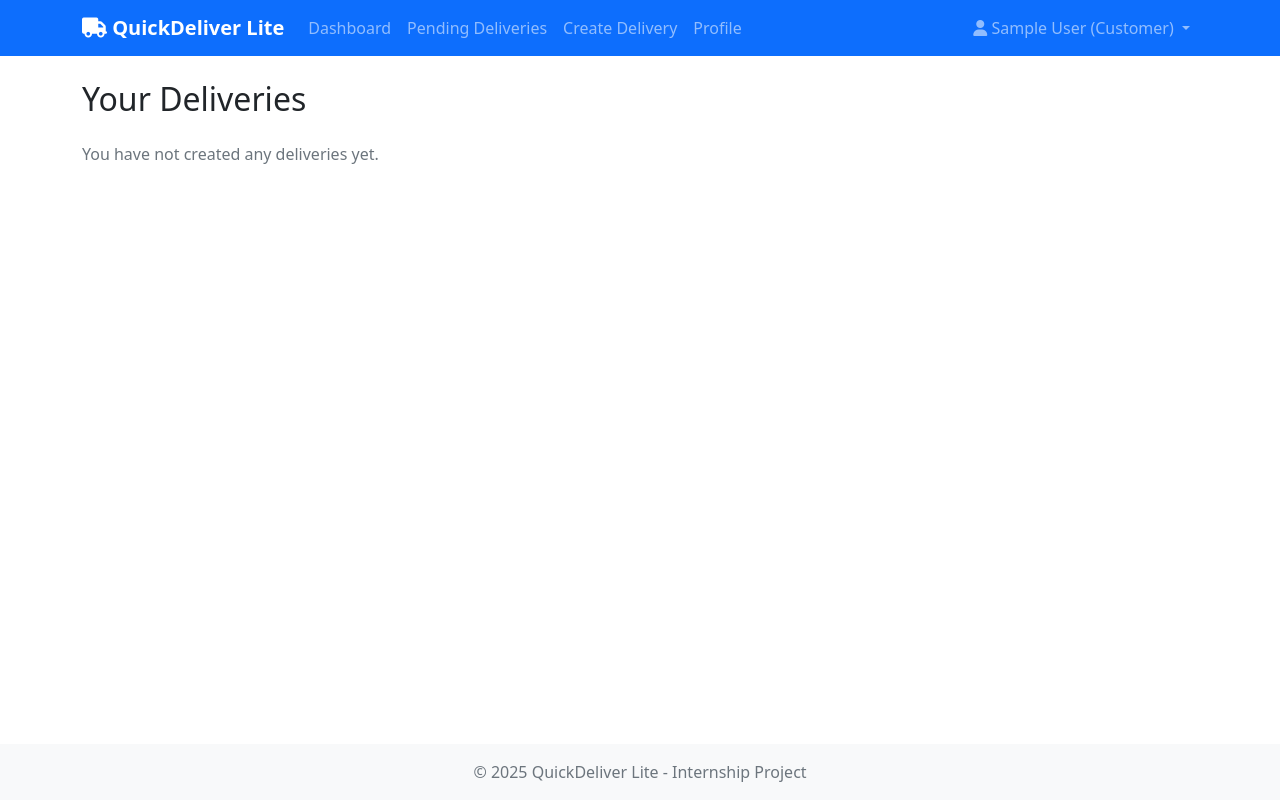
After one commit to Kavya-Ilangovan/QuickDeliverLite, a Flask app: page /profile in a window 1280 px wide. The commit adds this page. Run offline with Flask 3, Linux system fonts and the light colour scheme; the visitor is signed in with stand-in values (Sample User, id 1); some libraries are stand-ins or nearby versions.

Commit message:
Add files via upload

```diff
--- a/app.py
+++ b/app.py
@@ -205,6 +205,23 @@ def dashboard():
 
     return render_template('dashboard.html')
 
+@app.route('/profile')
+@login_required
+def profile():
+    deliveries = load_deliveries()
+
+    if session['user_role'] == 'customer':
+        my_deliveries = [d for d in deliveries.values() if d['customer_id'] == session['user_id']]
+        return render_template('customer_profile.html', deliveries=my_deliveries)
+
+    elif session['user_role'] == 'driver':
+        my_deliveries = [d for d in deliveries.values() if d.get('driver_id') == session['user_id'] and d['status'] == 'Delivered']
+        return render_template('driver_profile.html', deliveries=my_deliveries)
+
+    else:
+        flash("Unknown role.", "danger")
+        return redirect(url_for('logout'))
+
 @app.route('/create_delivery', methods=['GET', 'POST'])
 @customer_required
 def create_delivery():
@@ -289,7 +306,6 @@ def accept_delivery(delivery_id):
 @app.route('/complete_delivery/<delivery_id>')
 @driver_required
 def complete_delivery(delivery_id):
-    """Mark delivery as completed (drivers only)"""
     deliveries = load_deliveries()
 
     if delivery_id not in deliveries:
@@ -302,16 +318,41 @@ def complete_delivery(delivery_id):
         flash('You can only complete your own deliveries.', 'error')
         return redirect(url_for('dashboard'))
 
-    if delivery['status'] != 'Accepted':
-        flash('This delivery cannot be completed.', 'error')
+    if delivery['status'] != 'In Transit':
+        flash('This delivery cannot be marked as delivered yet.', 'error')
         return redirect(url_for('dashboard'))
 
-    # Mark as completed
-    delivery['status'] = 'Completed'
+    # Mark as delivered
+    delivery['status'] = 'Delivered'
     delivery['completed_at'] = datetime.now().isoformat()
 
     save_deliveries(deliveries)
-    flash('Delivery marked as completed!', 'success')
+    flash('Delivery marked as delivered!', 'success')
+    return redirect(url_for('dashboard'))
+
+@app.route('/mark_in_transit/<delivery_id>')
+@driver_required
+def mark_in_transit(delivery_id):
+    deliveries = load_deliveries()
+
+    if delivery_id not in deliveries:
+        flash('Delivery not found.', 'error')
+        return redirect(url_for('dashboard'))
+
+    delivery = deliveries[delivery_id]
+
+    if delivery.get('driver_id') != session['user_id']:
+        flash('You can only update your own deliveries.', 'error')
+        return redirect(url_for('dashboard'))
+
+    if delivery['status'] != 'Accepted':
+        flash('This delivery cannot be marked as in transit.', 'error')
+        return redirect(url_for('dashboard'))
+
+    delivery['status'] = 'In Transit'
+
+    save_deliveries(deliveries)
+    flash('Delivery status updated to In Transit.', 'success')
     return redirect(url_for('dashboard'))
 
 @app.route('/delivery_details/<delivery_id>')
@@ -367,6 +408,44 @@ def api_delivery_status():
 
     return jsonify(result)
 
+@app.route('/submit_feedback/<delivery_id>', methods=['GET', 'POST'])
+@login_required
+def submit_feedback(delivery_id):
+    deliveries = load_deliveries()
+    delivery = deliveries.get(delivery_id)
+
+    if not delivery:
+        flash("Delivery not found.", "danger")
+        return redirect(url_for('profile'))
+
+    if delivery['customer_id'] != session['user_id']:
+        flash("Unauthorized access.", "danger")
+        return redirect(url_for('profile'))
+
+    if delivery.get('feedback'):
+        flash("Feedback already submitted.", "warning")
+        return redirect(url_for('profile'))
+
+    if delivery['status'] != 'Delivered':
+        flash("Feedback can only be submitted after delivery.", "danger")
+        return redirect(url_for('profile'))
+
+    if request.method == 'POST':
+        rating = int(request.form.get('rating'))
+        comment = request.form.get('comment', '')[:200]
+
+        if rating < 1 or rating > 5:
+            flash("Rating must be between 1 and 5.", "danger")
+            return redirect(request.url)
+
+        delivery['feedback'] = {'rating': rating, 'comment': comment}
+        save_deliveries(deliveries)
+
+        flash("Thank you for your feedback!", "success")
+        return redirect(url_for('profile'))
+
+    return render_template('submit_feedback.html', delivery=delivery)
+
 if __name__ == '__main__':
     ensure_data_directory()
     app.run(debug=True)
--- /dev/null
+++ b/data/deliveries.json
@@ -0,0 +1,30 @@
+{
+  "54f0e2c8-2b8f-49ce-8e0c-2277bdd74b86": {
+    "id": "54f0e2c8-2b8f-49ce-8e0c-2277bdd74b86",
+    "customer_id": "0cf5fa4e-b21d-428e-a135-853e3c6dadd6",
+    "customer_name": "c",
+    "pickup_address": "q",
+    "dropoff_address": "w",
+    "package_note": "e",
+    "status": "Accepted",
+    "created_at": "2025-07-05T05:09:39.482608",
+    "driver_id": "3d2df403-6db5-4fe8-bc19-4b7616ea3929",
+    "driver_name": "d",
+    "accepted_at": "2025-07-05T05:10:40.244345",
+    "completed_at": null
+  },
+  "916f3202-1ea2-4983-9374-5066f0fd5b56": {
+    "id": "916f3202-1ea2-4983-9374-5066f0fd5b56",
+    "customer_id": "0cf5fa4e-b21d-428e-a135-853e3c6dadd6",
+    "customer_name": "c",
+    "pickup_address": "a",
+    "dropoff_address": "s",
+    "package_note": "d",
+    "status": "Delivered",
+    "created_at": "2025-07-05T05:09:46.746141",
+    "driver_id": "3d2df403-6db5-4fe8-bc19-4b7616ea3929",
+    "driver_name": "d",
+    "accepted_at": "2025-07-05T05:10:00.614031",
+    "completed_at": "2025-07-05T05:10:25.343807"
+  }
+}
--- a/templates/base.html
+++ b/templates/base.html
@@ -8,26 +8,12 @@
     <link href="https://cdnjs.cloudflare.com/ajax/libs/bootstrap/5.1.3/css/bootstrap.min.css" rel="stylesheet">
     <link href="https://cdnjs.cloudflare.com/ajax/libs/font-awesome/6.0.0/css/all.min.css" rel="stylesheet">
     <style>
-        .navbar-brand {
-            font-weight: bold;
-        }
-        .footer {
-            margin-top: auto;
-        }
-        body {
-            display: flex;
-            flex-direction: column;
-            min-height: 100vh;
-        }
-        .delivery-card {
-            transition: transform 0.2s;
-        }
-        .delivery-card:hover {
-            transform: translateY(-2px);
-        }
-        .status-badge {
-            font-size: 0.8em;
-        }
+        .navbar-brand { font-weight: bold; }
+        .footer { margin-top: auto; }
+        body { display: flex; flex-direction: column; min-height: 100vh; }
+        .delivery-card { transition: transform 0.2s; }
+        .delivery-card:hover { transform: translateY(-2px); }
+        .status-badge { font-size: 0.8em; }
     </style>
 </head>
 <body>
@@ -51,10 +37,13 @@
                             <a class="nav-link" href="{{ url_for('pending_deliveries') }}">Pending Deliveries</a>
                         </li>
                         {% if session.user_role == 'customer' %}
+                            <li class="nav-item">
+                                <a class="nav-link" href="{{ url_for('create_delivery') }}">Create Delivery</a>
+                            </li>
+                        {% endif %}
                         <li class="nav-item">
-                            <a class="nav-link" href="{{ url_for('create_delivery') }}">Create Delivery</a>
+                            <a class="nav-link" href="{{ url_for('profile') }}">Profile</a>
                         </li>
-                        {% endif %}
                     {% endif %}
                 </ul>
 
--- /dev/null
+++ b/templates/customer_profile.html
@@ -0,0 +1,37 @@
+{% extends "base.html" %}
+
+{% block content %}
+<h2 class="mb-4">Your Deliveries</h2>
+
+{% if deliveries %}
+<ul class="list-group">
+{% for delivery in deliveries %}
+    <li class="list-group-item">
+        <strong>ID:</strong> {{ delivery.id }}<br>
+        <strong>Status:</strong>
+        <span class="badge
+            {% if delivery.status == 'Pending' %} bg-secondary
+            {% elif delivery.status == 'Accepted' %} bg-primary
+            {% elif delivery.status == 'In Transit' %} bg-warning text-dark
+            {% elif delivery.status == 'Delivered' %} bg-success
+            {% else %} bg-light text-dark {% endif %}">
+            {{ delivery.status }}
+        </span><br>
+
+        {% if delivery.status == 'Delivered' and not delivery.get('feedback') %}
+            <a class="btn btn-sm btn-outline-primary mt-2" href="{{ url_for('submit_feedback', delivery_id=delivery.id) }}">Give Feedback</a>
+        {% elif delivery.get('feedback') %}
+            <p class="mt-2 mb-0">Rated: {{ delivery.feedback.rating }} / 5</p>
+            <small class="text-muted">"{{ delivery.feedback.comment }}"</small>
+        {% endif %}
+
+        <p class="mt-2"><strong>Pickup:</strong> {{ delivery.pickup_address }}<br>
+        <strong>Dropoff:</strong> {{ delivery.dropoff_address }}</p>
+    </li>
+{% endfor %}
+</ul>
+{% else %}
+<p class="text-muted">You have not created any deliveries yet.</p>
+{% endif %}
+
+{% endblock %}
```
Also changed, not shown: data/users.json (added, +34 -0 lines), templates/driver_dashboard.html (+29 -0 lines), templates/driver_profile.html (added, +30 -0 lines), templates/submit_feedback.html (added, +19 -0 lines).
